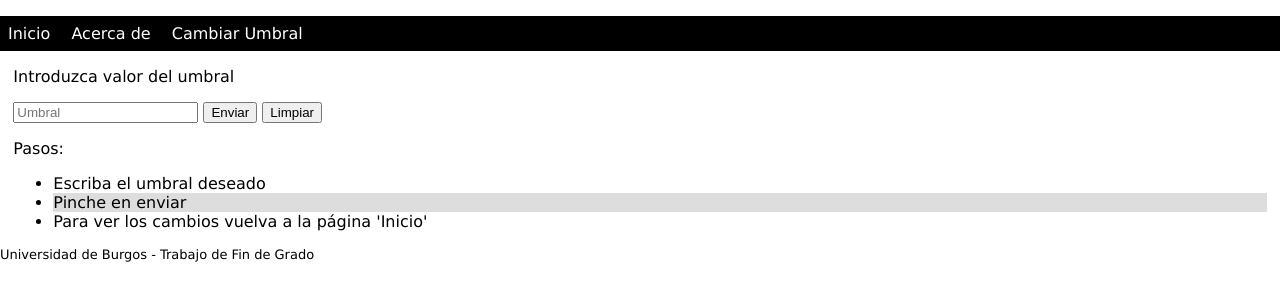
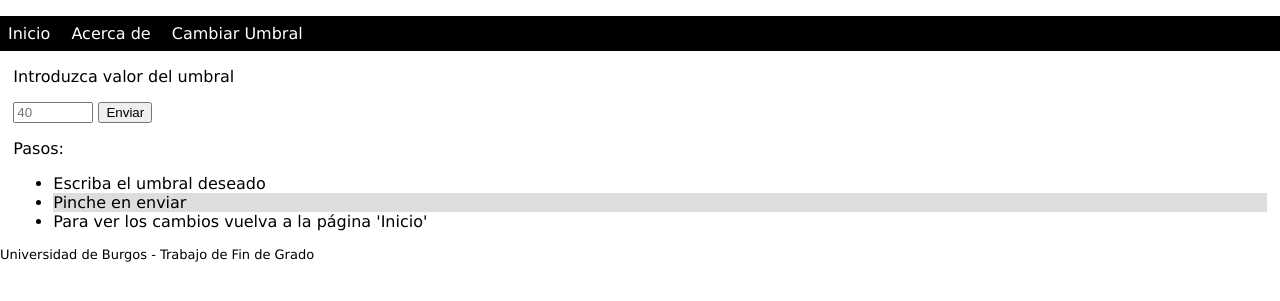
Before and after one commit to eca1001/TFG, a Flask app: page /umbral in a window 1280 px wide. Shown: the top 301 px of the page. Run offline with Flask 2, Linux system fonts and the light colour scheme.

Commit message:
Update umbral.html

```diff
--- a/templates/umbral.html
+++ b/templates/umbral.html
@@ -5,9 +5,8 @@
 <p>Introduzca valor del umbral</p>
 
 <form action="" method="post">
-    <input type="text" placeholder="Umbral" name="user_umbral" />
+    <input type="number" name="user_umbral" placeholder="40" step="1" min="0" max="100.0" />
     <input type="submit" value="Enviar" />
-    <input type="reset" value="Limpiar" />
 </form>
 
 <p>
```
